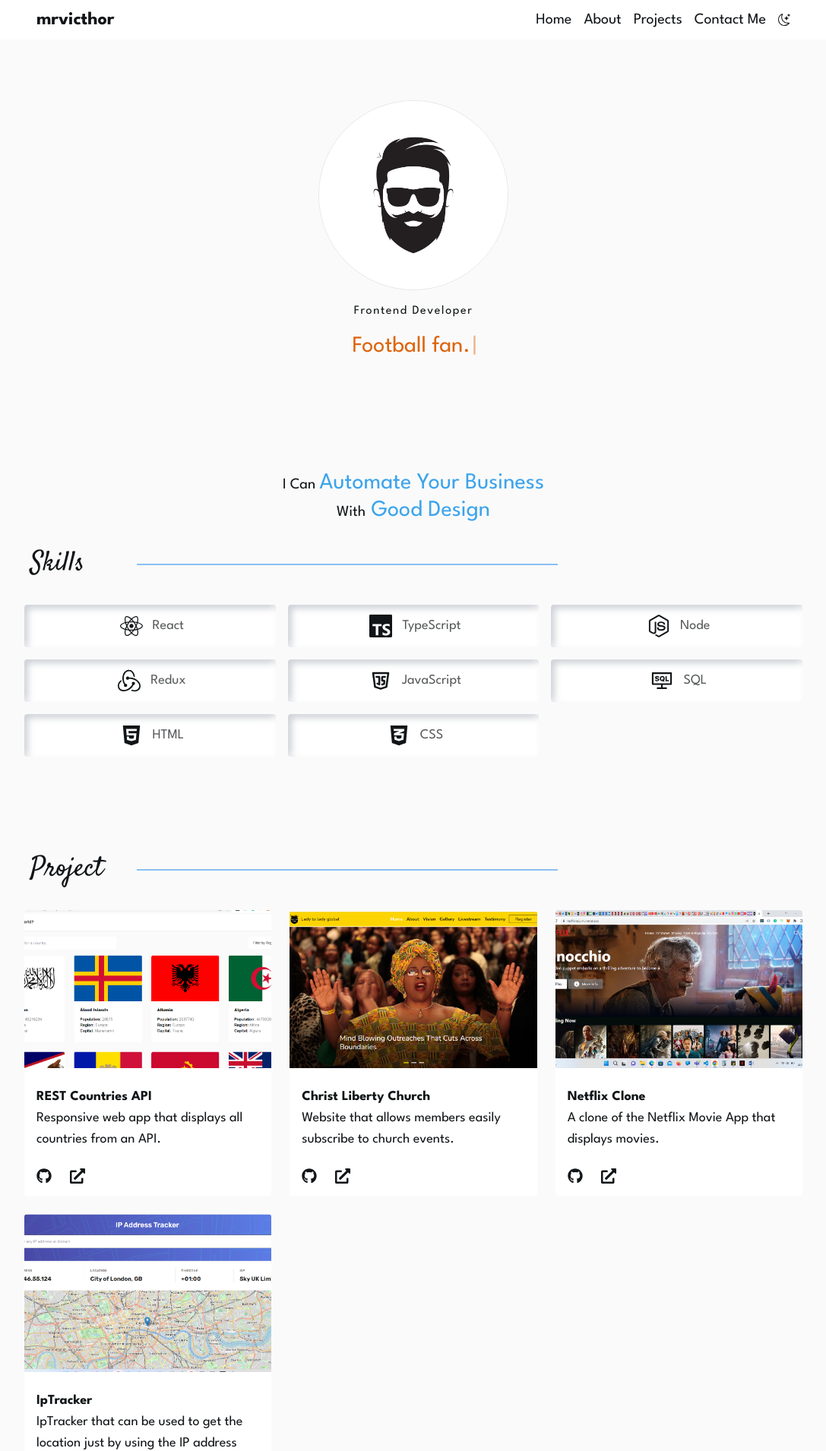
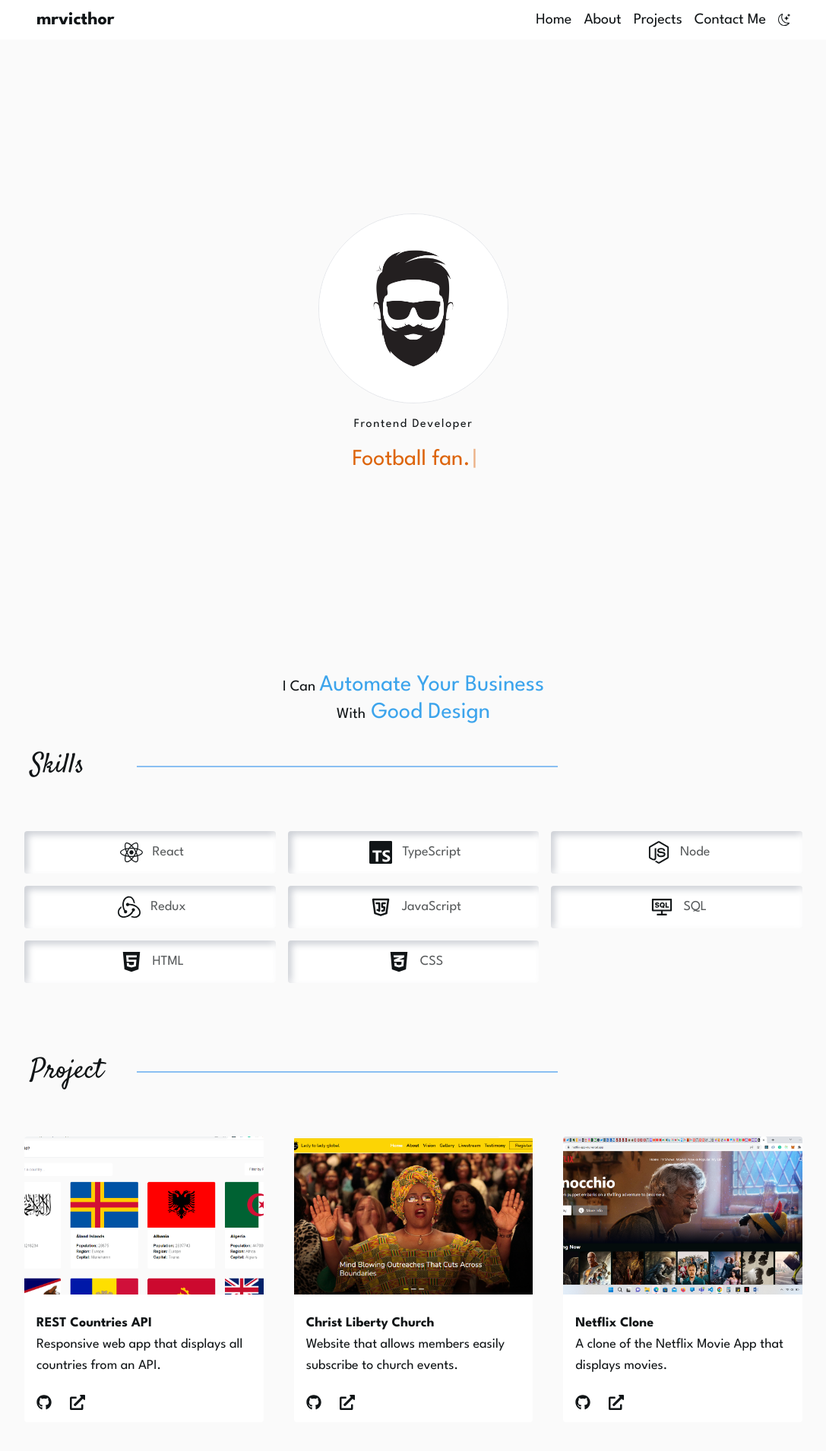
Before and after one commit to mrvicthor/portfolio, a React (Vite) app: page / in a window 1280 px wide. Shown: the top 1910 px of the page at 76% size, without its empty margins (96-1183 px from the left). Built offline with nearby package versions, Linux system fonts and the light colour scheme.

Commit message:
adjusted display

```diff
--- a/src/components/about/index.tsx
+++ b/src/components/about/index.tsx
@@ -29,8 +29,8 @@ const About = ({ lightTheme }: AboutProps) => {
     },
   };
   return (
-    <section className="px-4 py-16">
-      <div className="space-y-8 md:max-w-5xl md:mx-auto">
+    <section className="px-4 py-8">
+      <div className="space-y-8  md:max-w-5xl md:mx-auto">
         <motion.h2
           whileInView={{
             y: [-50, 0],
@@ -53,7 +53,7 @@ const About = ({ lightTheme }: AboutProps) => {
             y: [-50, 0],
             opacity: [0, 1],
           }}
-          className={`text-left font-[Satisfy] text-4xl px-2 ${
+          className={`text-left font-[Satisfy] text-4xl px-2 pb-8 ${
             lightTheme ? "text-[#D4D4D4]" : "text-[#111517]"
           } about-header`}
         >
@@ -64,7 +64,7 @@ const About = ({ lightTheme }: AboutProps) => {
           whileInView="visible"
           initial="hidden"
           viewport={{ once: false }}
-          className="grid grid-cols-3 gap-4 "
+          className="grid grid-cols-3 gap-4"
         >
           <motion.div
             variants={item}
--- a/src/components/banner/index.tsx
+++ b/src/components/banner/index.tsx
@@ -19,8 +19,8 @@ const Banner = ({ lightTheme }: ThemeProp) => {
     delaySpeed: 2000,
   });
   return (
-    <section className="py-8 px-4">
-      <div className="flex flex-col items-center py-12 gap-4">
+    <section className="py-8 px-4 h-screen">
+      <div className="flex flex-col items-center justify-center h-full gap-4">
         <motion.div
           whileInView={{ opacity: [0, 1] }}
           transition={{ duration: 0.5, delayChildren: 0.5 }}
--- a/src/components/project/index.tsx
+++ b/src/components/project/index.tsx
@@ -76,13 +76,13 @@ const Project = ({ lightTheme }: ProjectProps) => {
             x: [-50, 0],
             opacity: [0, 1],
           }}
-          className={`text-left font-[Satisfy] text-4xl px-2 ${
+          className={`text-left font-[Satisfy] text-4xl px-2 pb-8 ${
             lightTheme ? "text-[#D4D4D4]" : "text-[#111517]"
           } about-header`}
         >
           Project
         </motion.h2>
-        <div className={` grid gap-6 md:grid-cols-2 lg:grid-cols-3`}>
+        <div className={` grid gap-16 md:grid-cols-2 lg:grid-cols-3 md:gap-10`}>
           {data.map((item) => (
             <ProjectList key={item.id} lightTheme={lightTheme} data={item} />
           ))}
```
